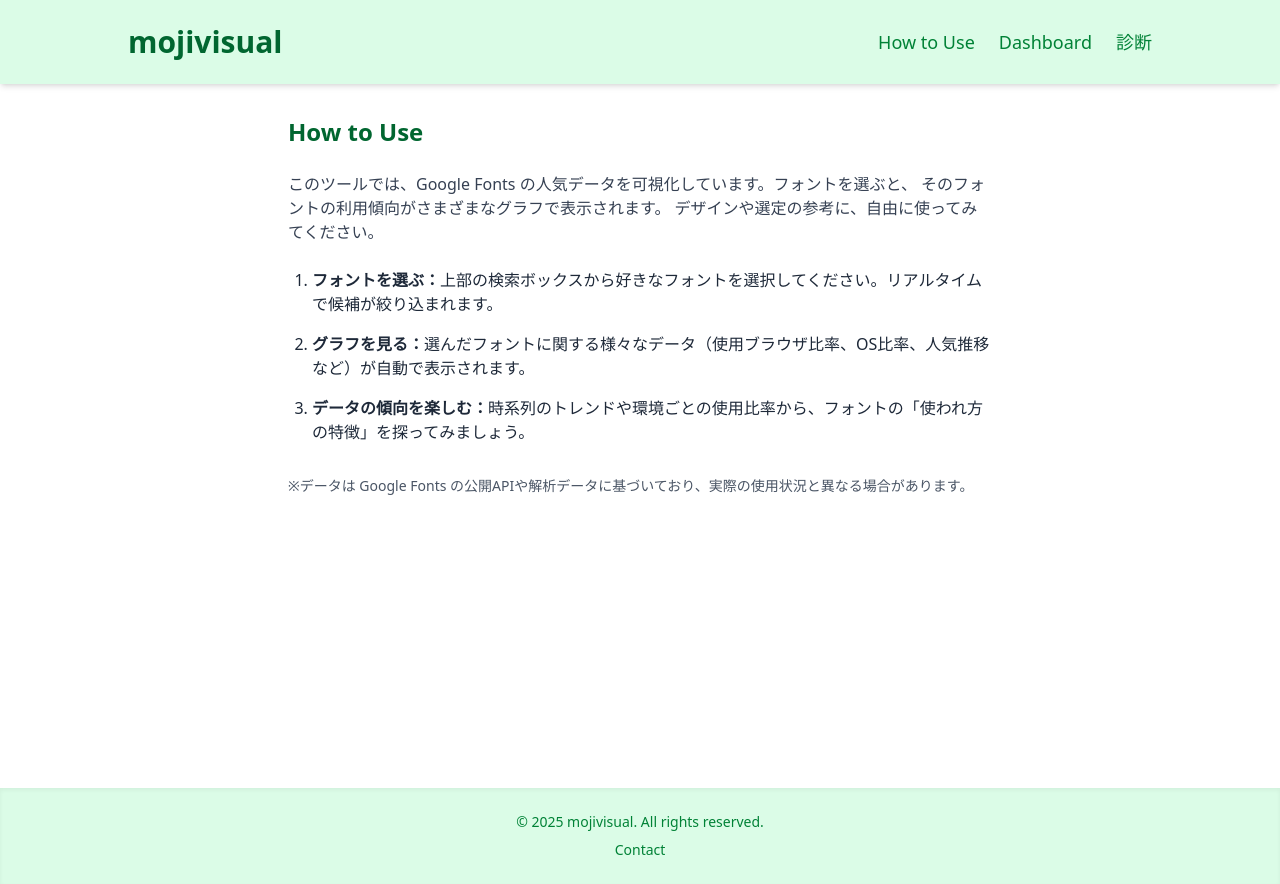
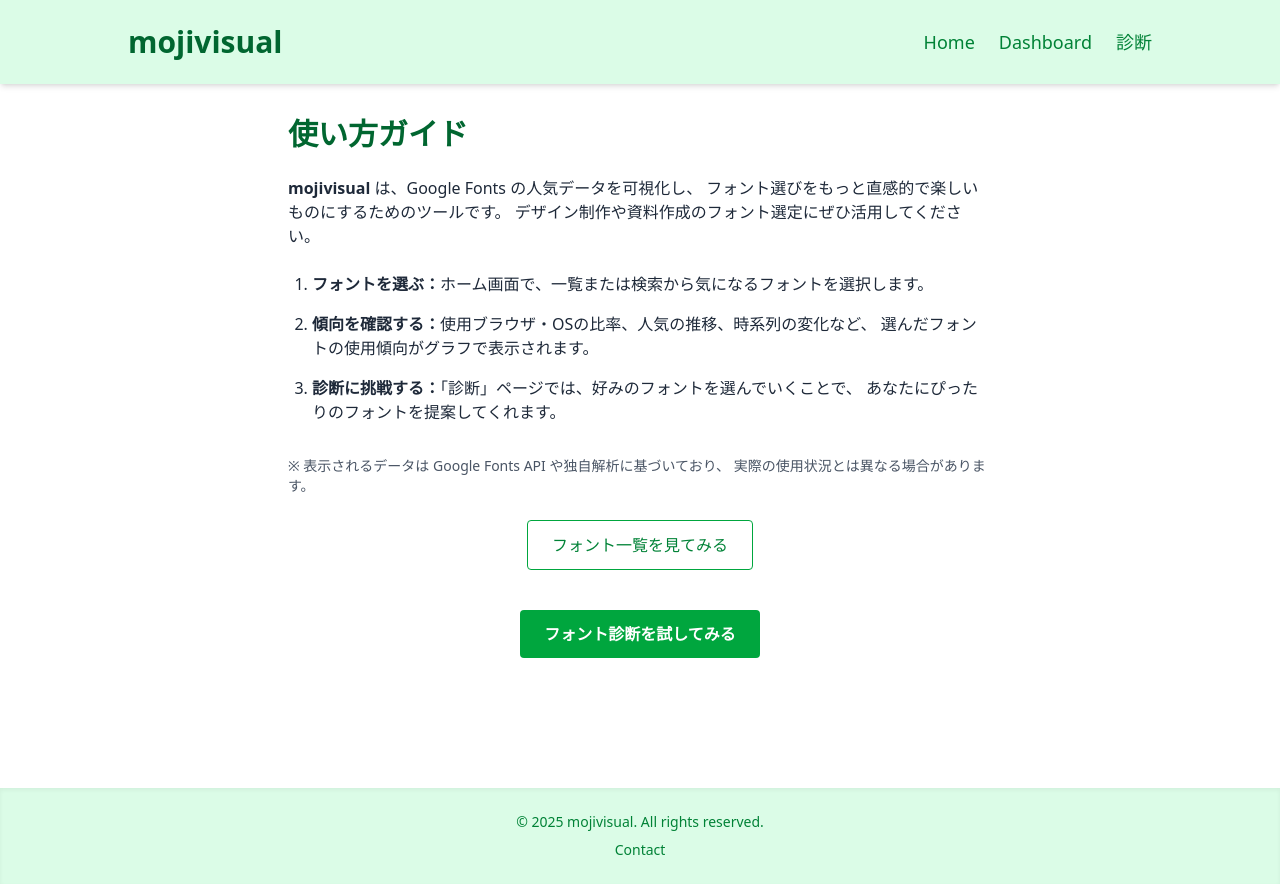
Before and after one commit to minmmmmin/font, a React (Vite) app: page / in a window 1280 px wide. Built offline with nearby package versions, Linux system fonts and the light colour scheme.

Commit message:
使い方を修正

```diff
--- a/src/components/Header.jsx
+++ b/src/components/Header.jsx
@@ -9,7 +9,7 @@ const Header = () => {
         </h1>
         <nav className="flex justify-center md:justify-end gap-6 text-green-700 text-lg">
           <Link to="/" className="hover:underline">
-            How to Use
+            Home
           </Link>
           <Link to="/dashboard" className="hover:underline">
             Dashboard
--- a/src/pages/HowToUse.jsx
+++ b/src/pages/HowToUse.jsx
@@ -1,34 +1,55 @@
+import { Link } from "react-router-dom";
+
 const HowToUse = () => {
   return (
-    <div className="p-8 max-w-3xl mx-auto">
-      <h2 className="text-2xl font-bold mb-6 text-green-800">How to Use</h2>
+    <div className="p-8 max-w-3xl mx-auto text-gray-800">
+      <h2 className="text-3xl font-bold mb-6 text-green-800">使い方ガイド</h2>
 
-      <p className="mb-6 text-gray-700">
-        このツールでは、Google Fonts
-        の人気データを可視化しています。フォントを選ぶと、
-        そのフォントの利用傾向がさまざまなグラフで表示されます。
-        デザインや選定の参考に、自由に使ってみてください。
+      <p className="mb-6">
+        <strong>mojivisual</strong> は、Google Fonts の人気データを可視化し、
+        フォント選びをもっと直感的で楽しいものにするためのツールです。
+        デザイン制作や資料作成のフォント選定にぜひ活用してください。
       </p>
 
-      <ol className="list-decimal ml-6 space-y-4 text-gray-800">
+      <ol className="list-decimal ml-6 space-y-4">
         <li>
           <strong>フォントを選ぶ：</strong>
-          上部の検索ボックスから好きなフォントを選択してください。リアルタイムで候補が絞り込まれます。
+          ホーム画面で、一覧または検索から気になるフォントを選択します。
         </li>
         <li>
-          <strong>グラフを見る：</strong>
-          選んだフォントに関する様々なデータ（使用ブラウザ比率、OS比率、人気推移など）が自動で表示されます。
+          <strong>傾向を確認する：</strong>
+          使用ブラウザ・OSの比率、人気の推移、時系列の変化など、
+          選んだフォントの使用傾向がグラフで表示されます。
         </li>
         <li>
-          <strong>データの傾向を楽しむ：</strong>
-          時系列のトレンドや環境ごとの使用比率から、フォントの「使われ方の特徴」を探ってみましょう。
+          <strong>診断に挑戦する：</strong>
+          「診断」ページでは、好みのフォントを選んでいくことで、
+          あなたにぴったりのフォントを提案してくれます。
         </li>
       </ol>
 
-      <p className="mt-8 text-gray-600 text-sm">
-        ※データは Google Fonts
-        の公開APIや解析データに基づいており、実際の使用状況と異なる場合があります。
+      <p className="mt-8 text-sm text-gray-600">
+        ※ 表示されるデータは Google Fonts API や独自解析に基づいており、
+        実際の使用状況とは異なる場合があります。
       </p>
+
+      <div className="mt-6 text-center">
+        <Link
+          to="/dashboard"
+          className="inline-block px-6 py-3 border border-green-600 text-green-700 font-medium rounded hover:bg-green-50 transition"
+        >
+          フォント一覧を見てみる
+        </Link>
+      </div>
+
+      <div className="mt-10 text-center">
+        <Link
+          to="/quiz"
+          className="inline-block px-6 py-3 bg-green-600 text-white font-semibold rounded hover:bg-green-700 transition"
+        >
+          フォント診断を試してみる
+        </Link>
+      </div>
     </div>
   );
 };
```
